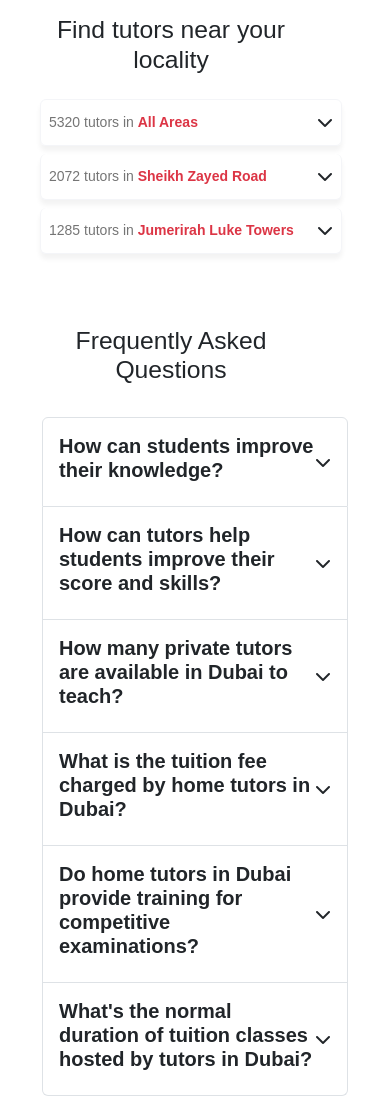
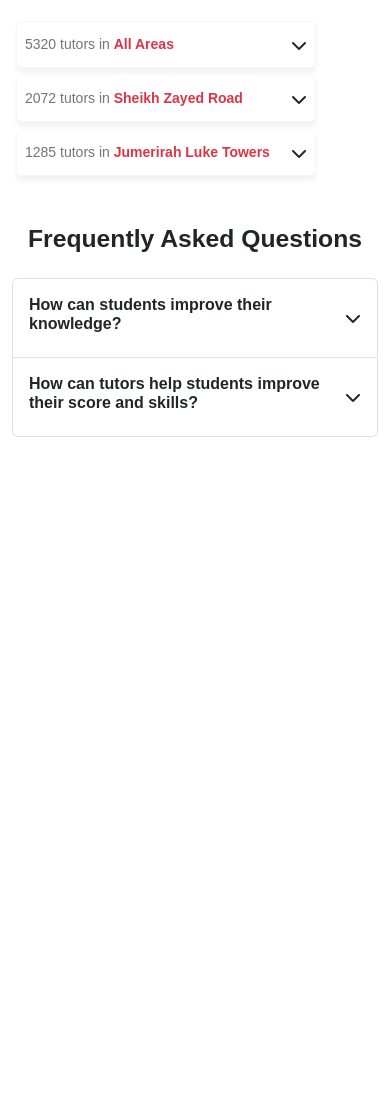
Before and after one commit to harisarif/tutorservices-html, a plain HTML site: page index.html in a window 390 px wide. Shown: the part 2370-3466 px from the top of the page. After the commit the page ends 2807 px from the top, so only its background shows below. Drawn offline with nearby package versions, Linux system fonts and the light colour scheme.

Commit message:
responsive issues fix

```diff
--- a/css/style.css
+++ b/css/style.css
@@ -346,6 +346,7 @@ header nav ul li a {
     box-shadow: 0 5px 5px rgba(0, 0, 0, 0.05);
     transition: all 0.5s;
     min-width: 300px;
+    width: 32%;
 }
 .box:hover{
     box-shadow: 0 5px 5px rgba(0, 0, 0, 0.08);
--- a/index.html
+++ b/index.html
@@ -124,7 +124,7 @@
             <!--  -->
 
 
-            <section class="row">
+            <section class="row justify-content-center">
                 <div class="col-12 row-gap-1 p-1">
                     <a class="tutorLinks d-inline-block text-center text-decoration-none" href="#">Browse Tutor</a>
                     <a class="tutorLinks d-inline-block text-center text-decoration-none" href="#">FAQ</a>
@@ -153,8 +153,8 @@
                     <hr>
                 </div>
 
-                <div class="row justify-content-between">
-                    <div class="col-md-8 ">
+                <div class="row justify-content-center px-0">
+                    <div class="col-md-9">
                         <div class="d-flex justify-content-between mb-2 p-2 bg-body-secondary align-items-center">
                             <p class="m-0">1 to 100 0f 34753 tutors</p>
 
@@ -253,7 +253,8 @@
 
                                 </div>
                                 <div class="row mt-3 ">
-                                    <div class="col-12 d-flex m-1 align-items-center align-items-sm-center  flex-column flex-sm-row">
+                                    <div
+                                        class="col-12 d-flex m-1 align-items-center align-items-sm-center  flex-column flex-sm-row">
                                         <div class="option d-flex align-items-start py-1">
                                             <h5 class="label-h m-0 m-1 font-s1 text-center text-md-left fw-bold">Teaches
                                             </h5><span class="d-none d-sm-block">:</span>
@@ -276,13 +277,14 @@
                                         </h5>
                                         <span class="d-none d-sm-block">:</span>
                                         <span
-                                            class="bg-body-secondary d-inline-block rounded font-s mx-1 p-1 bg_green_hover">American
+                                            class="bg-body-secondary d-inline-block rounded font-s mx-1 p-1 bg_green_hover text-center">American
                                             Curriculum
                                             (AC)</span>
                                     </div>
                                 </div>
                                 <div class="d-flex flex-column flex-lg-row mt-5 py-1 bd_top_dashed">
-                                    <div class="d-flex align-items-center flex-column flex-sm-row justify-content-between">
+                                    <div
+                                        class="d-flex align-items-center flex-column flex-sm-row justify-content-between">
                                         <span class="d-flex align-items-center px-2 py-2">
                                             Expand
                                             <i class="fa fa-chevron-down mx-1" aria-hidden="true"></i>
@@ -311,8 +313,10 @@
                                         </div>
                                     </div>
 
-                                    <div class="col d-flex align-items-center justify-content-center justify-content-lg-end flex-column flex-sm-row py-2 ">
-                                        <a class="text-success text-decoration-none text-center px-2 py-2" href="#">Request a callback</a>
+                                    <div
+                                        class="col d-flex align-items-center justify-content-center justify-content-lg-end flex-column flex-sm-row py-2 ">
+                                        <a class="text-success text-decoration-none text-center px-2 py-2"
+                                            href="#">Request a callback</a>
                                         <button class="bg_theme_green border border-0 text-light rounded p-2">Send
                                             Message</button>
                                     </div>
@@ -441,42 +445,52 @@
                     </div>
 
 
+
+                </div>
                 <!-- FQA Section -->
-                        <div class="row ">
+                <div class=" p-0">
                     <div class="col-12">
-                            <h2 class="text-center my-4">Find tutors near your locality</h2>
+                        <h2 class="py-0 my-4 text-center text-capitalize fs-2 fw-bold">Find tutors near your locality</h2>
                     </div>
-                            <div class=" d-flex justify-content-center align-items-center list_block">
 
-                                <ul class=" row  px-2">
-                                    <li class="col-12 col-lg-4 p-2 list-group-item mb-2 rounded d-flex justify-content-between align-items-center box "><a class="text-decoration-none text py-1" href="#" aria-current="true">
+                    <ul class=" row mx-0 p-0 justify-content-between">
+                        <li
+                            class="col-12 col-lg-3 mx-1 p-2 list-group-item mb-2 rounded d-flex justify-content-between align-items-center box ">
+                            <a class="text-decoration-none text py-1" href="#" aria-current="true">
                                 5320 tutors in <b class="text-danger">All Areas</b>
-                                      </a><i class="fa fa-chevron-down"></i></li>
-                                    <li class="col-12 col-lg-4 p-2 list-group-item mb-2 rounded d-flex justify-content-between align-items-center box"><a class="text-decoration-none text py-1 " href="#" >
+                            </a><i class="fa fa-chevron-down"></i>
+                        </li>
+                        <li
+                            class="col-12 col-lg-3 mx-1 p-2 list-group-item mb-2 rounded d-flex justify-content-between align-items-center box">
+                            <a class="text-decoration-none text py-1 " href="#">
                                 2072 tutors in <b class="text-danger">Sheikh Zayed Road</b>
-                                    </a><i class="fa fa-chevron-down"></i></li>
-                                    <li class="col-12 col-lg-4 p-2 list-group-item mb-2 rounded d-flex justify-content-between align-items-center box"><a class="text-decoration-none text py-1 " href="#">
+                            </a><i class="fa fa-chevron-down"></i>
+                        </li>
+                        <li
+                            class="col-12 col-lg-3 mx-1 p-2 list-group-item mb-2 rounded d-flex justify-content-between align-items-center box">
+                            <a class="text-decoration-none text py-1 " href="#">
                                 1285 tutors in <b class="text-danger">Jumerirah Luke Towers</b>
-                                    </a><i class="fa fa-chevron-down"></i></li>
+                            </a><i class="fa fa-chevron-down"></i>
+                        </li>
 
                     </ul>
 
 
                 </div>
-                        </div>
                 <!-- FAQ -->
-                        <div class="row">
+                <div class="p-0">
                     <div class="col-12">
-                                <h2 class="py-4 mt-4 text-center">Frequently Asked Questions</h2>
+                        <h2 class="py-0 my-4 text-center text-capitalize fs-2 fw-bold">Frequently Asked Questions</h2>
                     </div>
 
-                            <div class="col-12 list-group list_items">
+                    <div class="col-12 list-group p-0">
                         <div class="list-group-item">
-                                <div class=" d-flex justify-content-between align-items-center" onclick="toggle('para','toggle-arrow')">
-                                    <h3 class="fs-5 fw-bold py-2">How can students improve their knowledge?</h3>
+                            <div class=" d-flex justify-content-between align-items-center"
+                                onclick="toggle('para','toggle-arrow')">
+                                <h6 class=" fw-bold py-2">How can students improve their knowledge?</h6>
                                 <i class="fa fa-chevron-down" id="toggle-arrow"></i>
                             </div>
-                                <div  id="para">
+                            <div id="para">
                                 <p>Students can improve their knowledge and skills in a number of ways like:</p>
                                 <ul>
                                     <li>Practicing solutions regularly.</li>
@@ -487,70 +501,29 @@
                             </div>
                         </div>
                         <div class="list-group-item">
-                                <div class=" d-flex justify-content-between align-items-center" onclick="toggle('para1','toggle-arrow1')">
-                                    <h3 class="fs-5 fw-bold py-2">How can tutors help students improve their score and skills?</h3>
+                            <div class=" d-flex justify-content-between align-items-center"
+                                onclick="toggle('para1','toggle-arrow1')">
+                                <h6 class=" fw-bold py-2">How can tutors help students improve their score and
+                                    skills?</h6>
                                 <i class="fa fa-chevron-down" id="toggle-arrow1"></i>
                             </div>
-                                <div  id="para1">
-                                    <p>There are many ways students can improve their skills. But experienced tutors in Dubai can help to:</p>
+                            <div id="para1">
+                                <p>There are many ways students can improve their skills. But experienced tutors in
+                                    Dubai can help to:</p>
                                 <ul>
                                     <li>Build confidence in the student.</li>
                                     <li>Encourage questioning and make space for curiosity.</li>
                                     <li>Emphasize conceptual understanding over procedure.</li>
-                                        <li>Provide authentic problems that increase students’ drive to engage with the subject.</li>
+                                    <li>Provide authentic problems that increase students’ drive to engage with the
+                                        subject.</li>
                                     <li>Share a positive attitude about the subject.</li>
                                 </ul>
                             </div>
                         </div>
 
-                              <div class="list-group-item">
-                                <div class=" d-flex justify-content-between align-items-center" onclick="toggle('para2','toggle-arrow2')">
-                                    <h3 class="fs-5 fw-bold py-2">How many private tutors are available in Dubai to teach?</h3>
-                                    <i class="fa fa-chevron-down" id="toggle-arrow2"></i>
-                                </div>
-                                <div  id="para2">
-                                    <p>We have a massive database of 34779 verified  and experienced tutors in Dubai. You can view their profiles with their qualification, expertise, teaching techniques, hourly rates and availability. <a class="text-decoration-none" href="">Post your requirement</a>  for free to find the best tutors in Dubai.</p>
 
                 </div>
-                              </div>
-
-                              <div class="list-group-item">
-                                <div class=" d-flex justify-content-between align-items-center" onclick="toggle('para3','toggle-arrow3')">
-                                    <h3 class="fs-5 fw-bold py-2">What is the tuition fee charged by home tutors in Dubai?</h3>
-                                    <i class="fa fa-chevron-down" id="toggle-arrow3"></i>
-                                </div>
-                                <div  id="para3">
-                                    <p>Tuition fees of tutors in Dubai depend on a number of factors like tutoring hours, experience and qualifications. You can find out the tutor from our list as per your estimated fee with your preferred location.</p>
-
-                                </div>
-                              </div>
-
-                              <div class="list-group-item">
-                                <div class=" d-flex justify-content-between align-items-center" onclick="toggle('para4','toggle-arrow4')">
-                                    <h3 class="fs-5 fw-bold py-2">Do home tutors in Dubai provide training for competitive examinations?</h3>
-                                    <i class="fa fa-chevron-down" id="toggle-arrow4"></i>
-                                </div>
-                                <div  id="para4">
-                                    <p>Yes, most of them do. However, we would request you to discuss the same with the tutor of your choice for clarification of any extra hours, fees, etc.</p>
-
-                                </div>
-                              </div>
-
-                              <div class="list-group-item">
-                                <div class=" d-flex justify-content-between align-items-center" onclick="toggle('para5','toggle-arrow5')">
-                                    <h3 class="fs-5 fw-bold py-2">What's the normal duration of tuition classes hosted by tutors in Dubai?</h3>
-                                    <i class="fa fa-chevron-down" id="toggle-arrow5"></i>
-                                </div>
-                                <div  id="para5">
-                                    <p>Usually, tutors on MyPrivateTutor conduct a session for 1 to 2 hours a day. But it can vary depending on the arrangements made between the student and the tutor at the time of hiring.</p>
-
-                                </div>
-                              </div>
-                            </div>
-                        </div>
                 <!-- End FQA Section -->
-                </div>
-
             </section>
         </main>
     </div>
```
Lines whose indentation alone changed are shown as unchanged.
